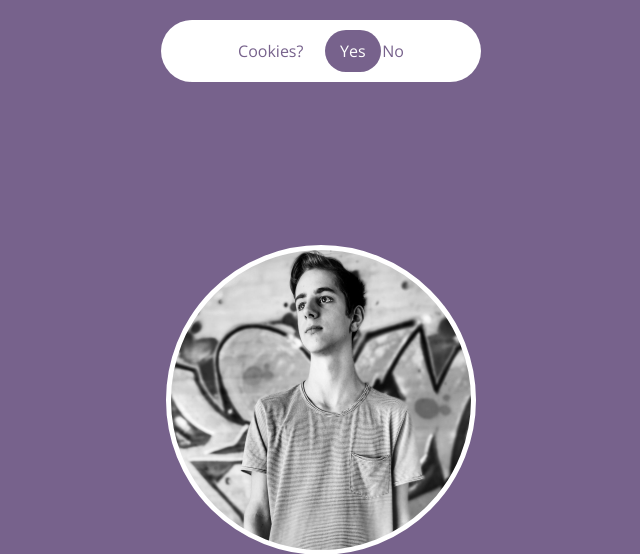
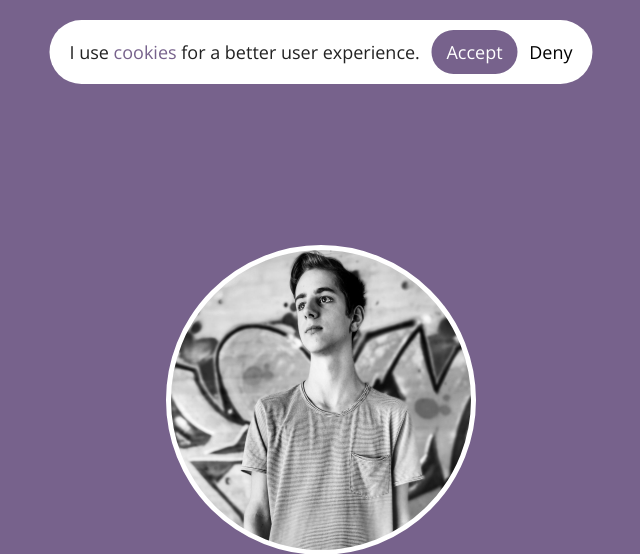
Before and after one commit to GermanKingYT/lukased.github.io, a PHP site: page / in a window 1280 px wide. Shown: the top 554 px of the page, without its empty margins (319-959 px from the left). Run offline with PHP 8.4, Linux system fonts and the light colour scheme.

Commit message:
Fixed and changed some magic to more beta magic!

```diff
--- a/css/main.css
+++ b/css/main.css
@@ -13,6 +13,11 @@ html, body {
     font-size: 62.5%;
     font-family: "Open Sans", sans-serif;
     background-color: #77628C;
+}
+
+a {
+    text-decoration: none;
+    cursor: pointer;
 }
 
 /* Tools */
@@ -39,27 +44,30 @@ html, body {
 /* Cookies */
 
 .cookie {
-    display: none;
-    top: 0;
     position: absolute;
+    top: 20px;
     left: 50%;
-    transform: translateX( -50%);
-    padding: 10px;
-    margin: 20px 0 0 0;
-    width: 300px;
-    height: auto;
+    transform: translateX(-50%);
+    display: block;
+    padding: 20px 20px 20px 20px;
+    background: #fff;
     border-radius: 45px;
-    background: #fff;
     text-align: center;
 }
+
 .cookieText {
     display: inline-block;
-    margin: 0 20px 0 0;
 }
+
 .cookieText>p {
-    display: inline-block;
+    font-size: 1.8rem;
+    color: #222;
+}
+
+.cookieText>p>a {
+    font-size: 1.8rem;
     color: #77628C;
-    font-size: 1.6rem;
+    text-decoration: none;
 }
 
 .cookieAction {
@@ -67,20 +75,16 @@ html, body {
 }
 
 .cookieAccept {
-    display: inline-block;
-    padding: 10px 15px;
+    padding: 10px 15px 10px 15px;
+    margin: 0 10px 0 10px;
+    font-size: 1.8rem;
+    color: #fff;
+    background: #77628C;
     border-radius: 45px;
-    background: #77628C;
-    color: #fff;
-    font-size: 16px;
-    font-size: 1.6rem;
 }
 
 .cookieDeny {
-    display: inline-block;
-    color: #77628C;
-    font-size: 16px;
-    font-size: 1.6rem;
+    font-size: 1.8rem;
 }
 
 /* Wrapper */
@@ -145,8 +149,8 @@ footer>ul>li>a {
 
 .link-sidebar-main>ul>li>a {
     text-decoration: none;
-    font-size: 2.2rem;
-    color: #77628C !important;
+    font-size: 1.8rem;
+    color: #222 !important;
 }
 
 .link-sidebar-footer>ul>li>a {
--- a/index.html
+++ b/index.html
@@ -36,12 +36,12 @@
     <body>
         <div class="cookie">
             <div class="cookieText">
-                <p>Cookies?</p>
+                <p>I use <a href="legal_notice.html#privacy-policy">cookies</a> for a better user experience.</p>
             </div>
             <div class="cookieAction">
                 <ul class="inline-list">
-                    <li><a class="cookieAccept">Yes</a></li>
-                    <li><a class="cookieDeny">No</a></li>
+                    <li><a class="cookieAccept">Accept</a></li>
+                    <li><a class="cookieDeny">Deny</a></li>
                 </ul>
             </div>
         </div>
```
